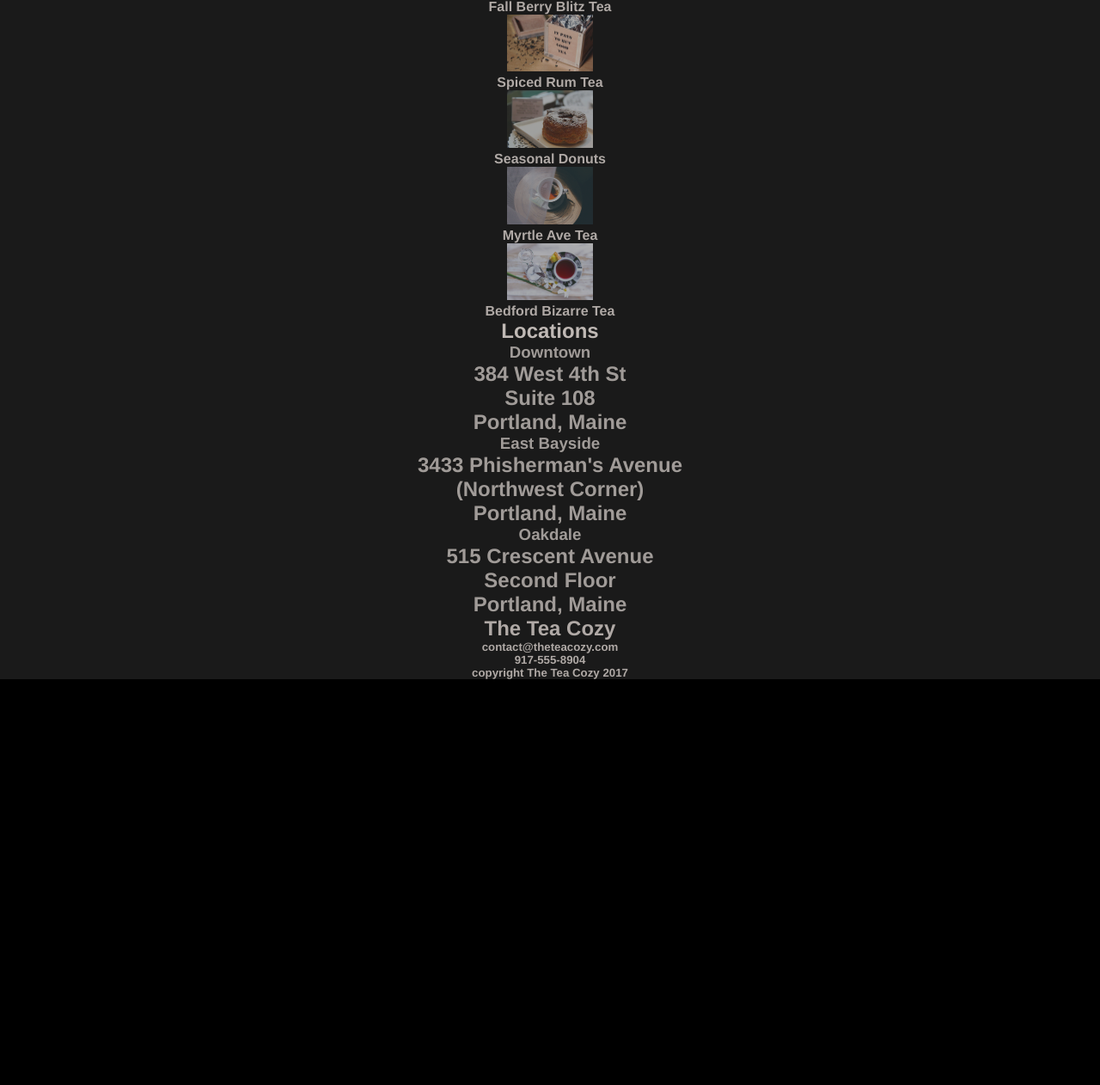
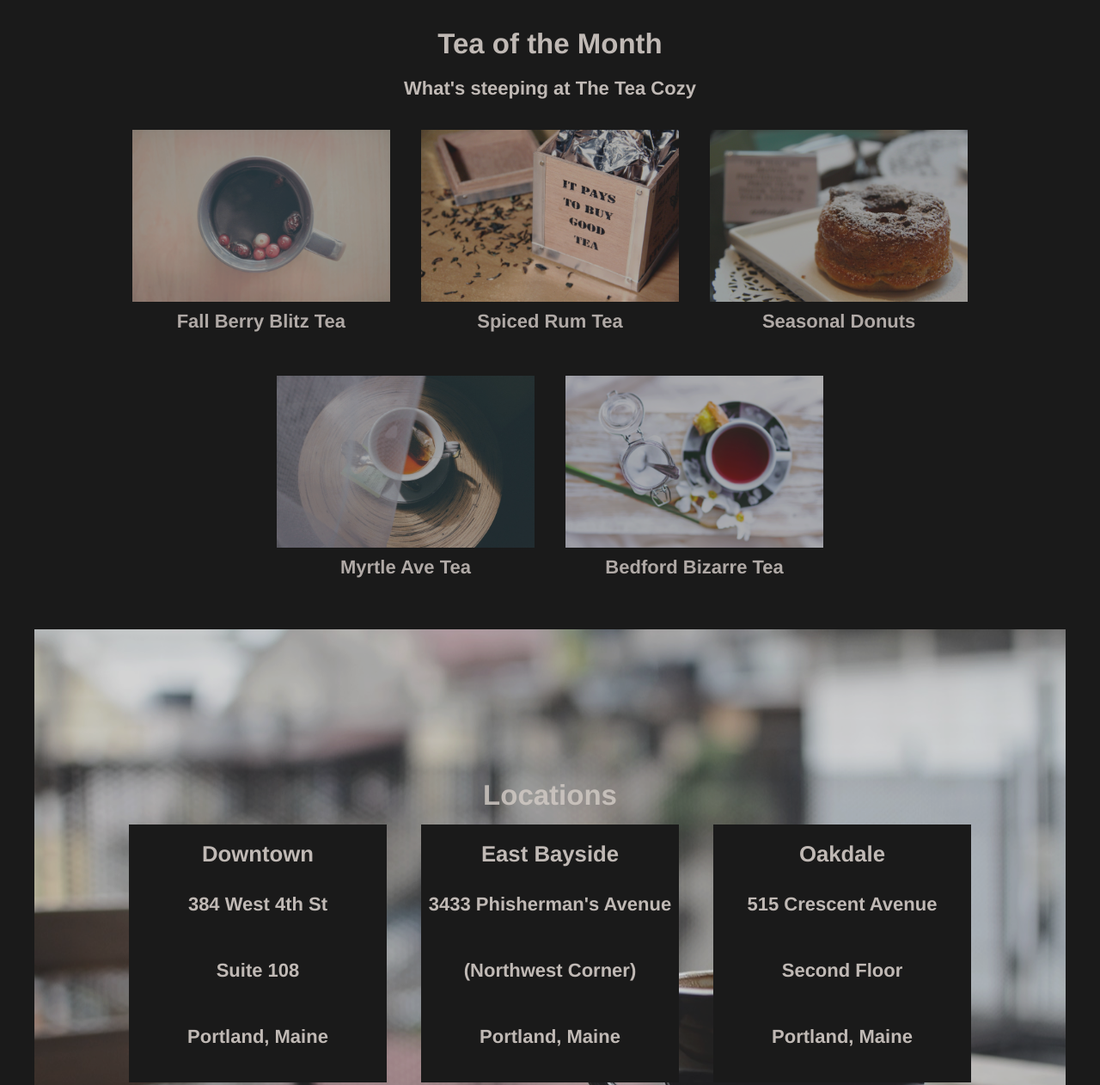
Before and after one commit to kaydenwilliams/Tea-Cozy-Project, a plain HTML site: page index.html in a window 1280 px wide. Shown: the part 818-2080 px from the top of the page at 86% size. Before the commit the page ends 1608 px from the top, so only its background shows below. Drawn offline with Linux system fonts and the light colour scheme.

Commit message:
Finished Project

```diff
--- a/index.html
+++ b/index.html
@@ -20,7 +20,6 @@
     </header>
 
     <section id="ourMission">
-        <img class="mission-background" src="images/img-mission-background.jpg">
         <div class="mission-content">
             <h2>Our Mission</h2>
             <h4>Handpicked, Artisanally Curated, Free Range, Sustainable, Small Batch, Fair Trade, Organic Tea</h4>
@@ -28,64 +27,68 @@
     </section>
 
     <section id="teaOfMonth">
-        <div>
             <h2>Tea of the Month</h2>
             <h4>What's steeping at The Tea Cozy</h4>
-        </div>
 
-        <div>
+        <div class="teas">
             <img class="berryblitz" src="images/img-berryblitz.jpg">
             <h4>Fall Berry Blitz Tea</h4>
         </div>
-        <div>
+
+        <div class="teas">
             <img class="rum" src="images/img-spiced-rum.jpg">
             <h4>Spiced Rum Tea</h4>
         </div>
-        <div>
+
+        <div class="teas">
             <img class="donut" src="images/img-donut.jpg">
             <h4>Seasonal Donuts</h4>
         </div>
-        <div>
+
+        <div class="teas">
             <img class="myrtle" src="images/img-myrtle-ave.jpg">
             <h4>Myrtle Ave Tea</h4>
         </div>
-        <div>
+
+        <div class="teas">
             <img class="bizarre" src="images/img-bedford-bizarre.webp">
             <h4>Bedford Bizarre Tea</h4>
         </div>
     </section>
 
     <section id="locations">
-        <h2>Locations</h2>
+        <div class="locations-title">
+            <h2>Locations</h2>
+        </div>
         <div class="locations-grid">
-            <div>
+            <div class="location">
                 <h3>Downtown</h3>
-                <h2>384 West 4th St</h2>
-                <h2>Suite 108</h2>
-                <h2>Portland, Maine</h2>
+                <h4>384 West 4th St</h4>
+                <h4>Suite 108</h4>
+                <h4>Portland, Maine</h4>
             </div>
-            <div>
+            <div class="location">
                 <h3>East Bayside</h3>
-                <h2>3433 Phisherman's Avenue</h2>
-                <h2>(Northwest Corner)</h2>
-                <h2>Portland, Maine</h2>
+                <h4>3433 Phisherman's Avenue</h4>
+                <h4>(Northwest Corner)</h4>
+                <h4>Portland, Maine</h4>
             </div>
-            <div>
+            <div class="location">
                 <h3>Oakdale</h3>
-                <h2>515 Crescent Avenue</h2>
-                <h2>Second Floor</h2>
-                <h2>Portland, Maine</h2>
+                <h4>515 Crescent Avenue</h4>
+                <h4>Second Floor</h4>
+                <h4>Portland, Maine</h4>
             </div>
         </div>
     </section>
 
     <footer>
-        <div>
+        <div class="contact-information">
             <h2>The Tea Cozy</h2>
             <h5>contact@theteacozy.com</h5>
             <h5>917-555-8904</h5>
         </div>
-        <div>
+        <div class="copyright">
             <h5>copyright The Tea Cozy 2017</h5>
         </div>
     </footer>
--- a/styles.css
+++ b/styles.css
@@ -8,9 +8,7 @@
     opacity: 0.9;
     text-align: center;
 }
-img {
-    width: 100px
-}
+
 
 header {
     display: flex;
@@ -38,22 +36,22 @@ header {
     font-size: 22px;
 }
 
-.mission-background {
-    position: relative;
-    width: 1200px;
-    height: 700px;
-    display: block;
-    top: 69px;
-    margin-left: auto;
-    margin-right: auto;
+
+#ourMission {
+  top: 69px;
+  height: 700px;
+  width: 100%;
+  position: relative;
+  align-content: center;
+  background-image: url("images/img-mission-background.jpg");
+  background-position: center;
+  background-repeat: no-repeat;
 }
 
   .mission-content {
     position: absolute;
-    top: 50%;
-    right: 50%;
-    left: 50%;
-    transform: translate(-50%, -50%);
+    display: block;
+    top: 300px;
     text-align: center;
     width: 100%;
   }
@@ -66,3 +64,93 @@ header {
     padding-top: 15px;
     padding-bottom: 8px;
   }
+
+  #teaOfMonth {
+    margin-top: 150px;
+    font-size: 22px;
+    width: 100%;
+    height: 700px;
+  }
+
+  #teaOfMonth h2, h4{
+    padding-bottom: 20px;
+  }
+
+  #teaOfMonth img {
+    height: 200px;
+    width: 300px;
+  }
+
+  .teas {
+    display: inline-flex;
+    flex-direction: column;
+    margin: 15px;
+    flex-wrap: wrap;
+    gap: 10px;
+  }
+
+
+  #locations {
+    height: 700px;
+    width: 100%;
+    align-items: center;
+    flex-flow: column;
+    background-image: url("images/img-locations-background.jpg");
+    background-position: center;
+    background-repeat: no-repeat;
+    display: flex;
+    justify-content: center;
+  }
+
+  .locations-title {
+    display: flex;
+    justify-content: center;
+    background-color: transparent;
+    font-size: 22px;
+  }
+
+  .locations-title h2 {
+    background-color: transparent;
+  }
+
+
+  .locations-grid {
+    display: flex;
+    justify-content: center;
+    gap: 40px;
+    background-color: transparent;
+    top: 300px;
+    align-items: center;
+    margin-top: 15px;
+    opacity: 1;
+  }
+
+
+  .location {
+    width: 300px;
+    height: 300px;
+    display: flex;
+    flex-direction: column;
+    justify-content: space-between;
+    padding-top: 20px;
+    padding-bottom: 20px;
+    font-size: 22px;
+    opacity: 1;
+  }
+
+  .contact-information {
+    width: 100%;
+    align-items: center;
+    margin-top: 10px;
+  }
+
+  .contact-information h5 {
+    margin-top: 20px;
+  }
+
+  .copyright {
+    display: flex;
+    justify-content: flex-start;
+    margin-bottom: 25px;
+    margin-left: 20px;
+  }
```
